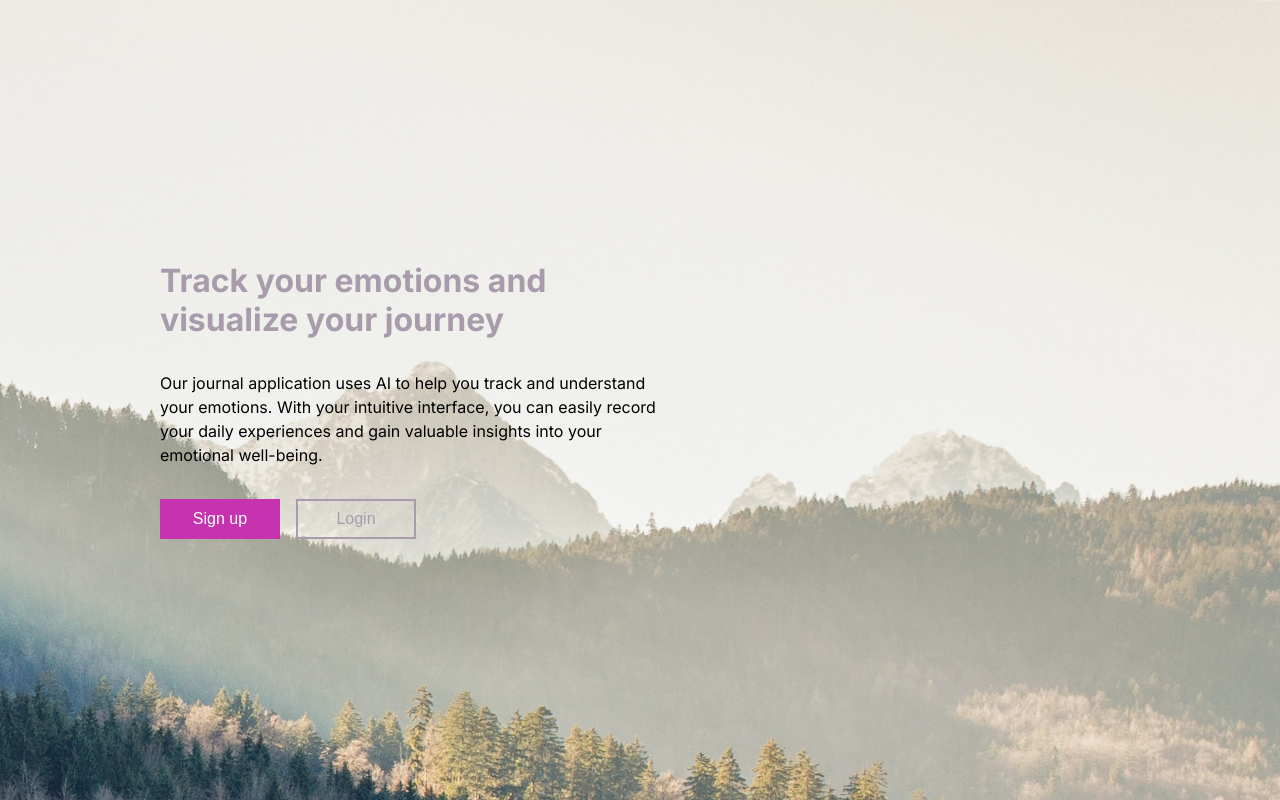
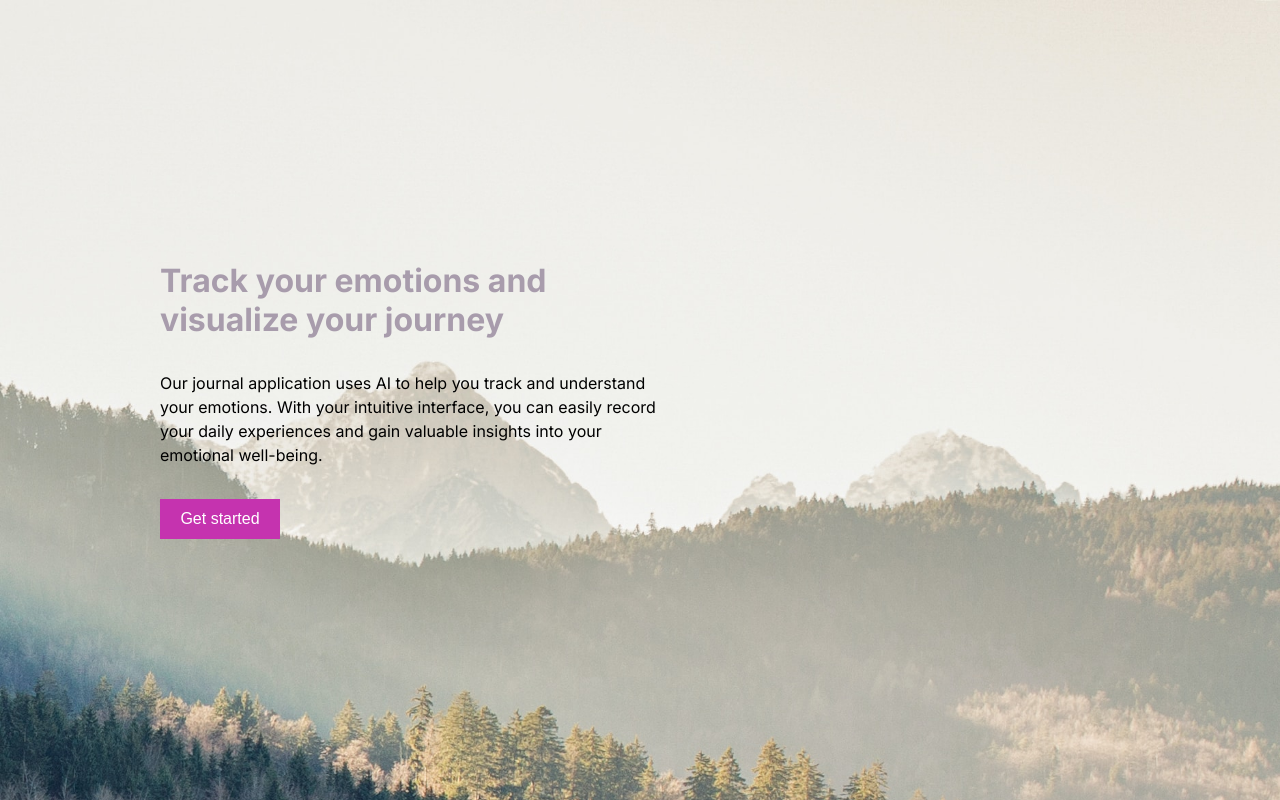
Before and after one commit to hellodajana/moodmap, a Next.js app: page / in a window 1280 px wide. Built offline with nearby package versions, Linux system fonts and the light colour scheme.

Commit message:
Add auth

```diff
--- a/app/layout.tsx
+++ b/app/layout.tsx
@@ -1,4 +1,5 @@
 import "./styles/globals.scss";
+import { ClerkProvider } from "@clerk/nextjs";
 import type { Metadata } from "next";
 import { Inter } from "next/font/google";
 
@@ -15,8 +16,10 @@ export default function RootLayout({
   children: React.ReactNode;
 }) {
   return (
-    <html lang="en">
-      <body className={inter.className}>{children}</body>
-    </html>
+    <ClerkProvider>
+      <html lang="en">
+        <body className={inter.className}>{children}</body>
+      </html>
+    </ClerkProvider>
   );
 }
--- /dev/null
+++ b/app/new-user/page.tsx
@@ -0,0 +1,5 @@
+const NewUser = () => {
+  return <div>hi</div>;
+};
+
+export default NewUser;
--- a/app/page.module.scss
+++ b/app/page.module.scss
@@ -15,7 +15,7 @@
   left: 0;
   width: 100%;
   height: 100%;
-  @media (max-width: 1000px) {
+  @media (max-width: 750px) {
     background-color: rgba(0, 0, 0, 0.5);
   }
 }
@@ -31,7 +31,7 @@
   text-align: center;
   color: white;
 
-  @media (min-width: 1050px) {
+  @media (min-width: 750px) {
     align-items: flex-start;
     text-align: start;
     width: 40%;
@@ -67,9 +67,8 @@
   transition: 0.25s;
   &:hover,
   &:focus {
-    box-shadow: inset 7.5em 0 0 0 transparent;
-    background-color: transparent;
-    color: $secondary;
+    box-shadow: inset 7.5em 0 0 0 #92768a;
+    border: 1px solid #92768a;
   }
 }
 
--- a/app/page.tsx
+++ b/app/page.tsx
@@ -1,4 +1,5 @@
 import styles from "./page.module.scss";
+import Link from "next/link";
 
 export default function Home() {
   return (
@@ -15,8 +16,12 @@ export default function Home() {
             emotional well-being.
           </p>
           <div className={styles.buttonWrapper}>
-            <button className={styles.blackButton}>Sign up</button>
-            <button className={styles.whiteButton}>Login</button>
+            <Link href="/journal">
+              <button className={styles.blackButton}>Get started</button>
+            </Link>
+            {/* <Link href="/login">
+              <button className={styles.whiteButton}>Login</button>
+            </Link> */}
           </div>
         </div>
       </div>
--- a/app/styles/_variables.scss
+++ b/app/styles/_variables.scss
@@ -1,2 +1,5 @@
 $primary: #a89cac;
+$primary-dark: #92768a;
+$primary-dark-2: #433a5d;
 $secondary: #c533af;
+$white: #f8f8f8;
--- a/package.json
+++ b/package.json
@@ -9,6 +9,7 @@
     "lint": "next lint"
   },
   "dependencies": {
+    "@clerk/nextjs": "^4.23.2",
     "@types/node": "20.5.6",
     "@types/react": "18.2.21",
     "@types/react-dom": "18.2.7",
--- a/tsconfig.json
+++ b/tsconfig.json
@@ -5,10 +5,11 @@
     "allowJs": true,
     "skipLibCheck": true,
     "strict": true,
+    "forceConsistentCasingInFileNames": true,
     "noEmit": true,
     "esModuleInterop": true,
     "module": "esnext",
-    "moduleResolution": "bundler",
+    "moduleResolution": "node",
     "resolveJsonModule": true,
     "isolatedModules": true,
     "jsx": "preserve",
@@ -23,5 +24,6 @@
     }
   },
   "include": ["next-env.d.ts", "**/*.ts", "**/*.tsx", ".next/types/**/*.ts"],
-  "exclude": ["node_modules"]
+  "exclude": ["node_modules"],
+  "references": [{ "path": "./tsconfig.node.json" }]
 }
```
Also changed, not shown: app/sign-in/[[...sign-in]]/page.tsx (added, +7 -0 lines), app/sign-up/[[...sing-up]]/page.tsx (added, +7 -0 lines), middleware.ts (added, +9 -0 lines), 1 other file (tests, documents, lock files or other folders).
